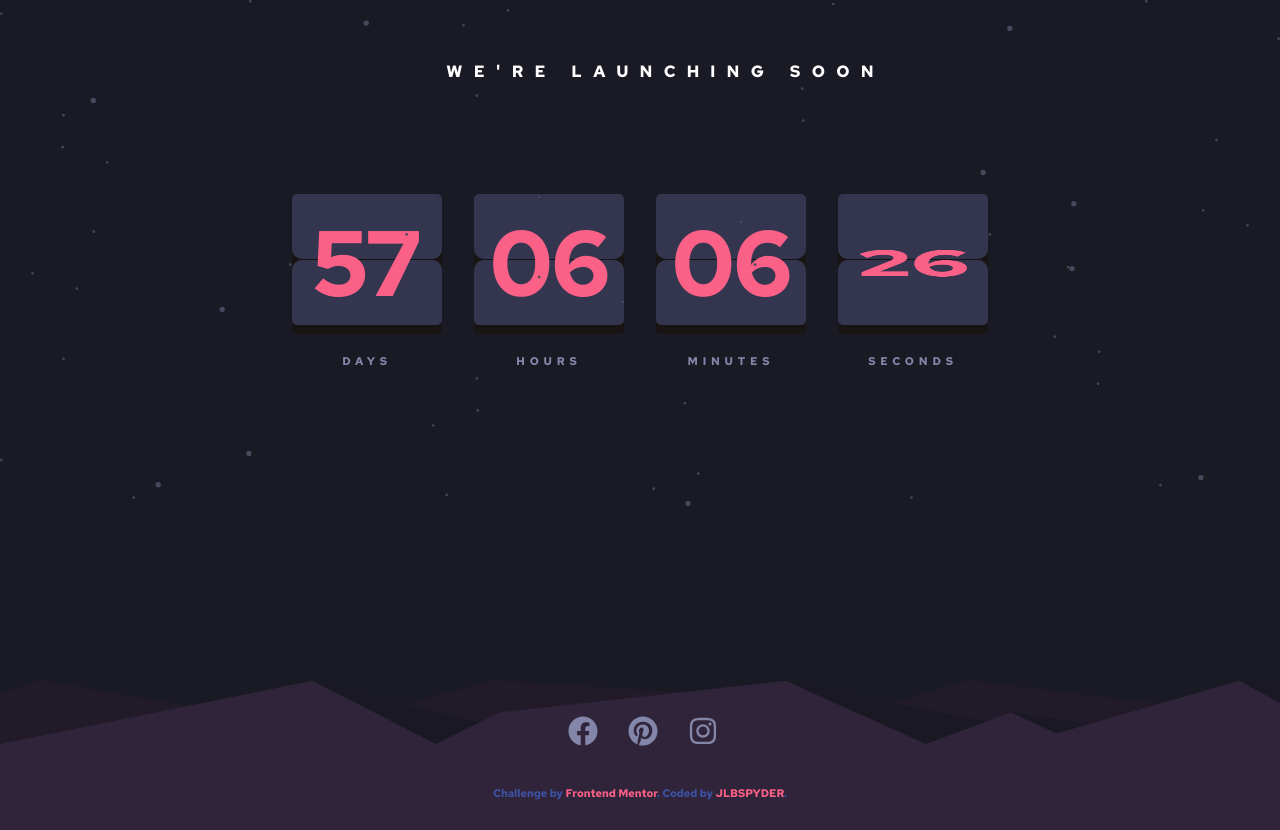
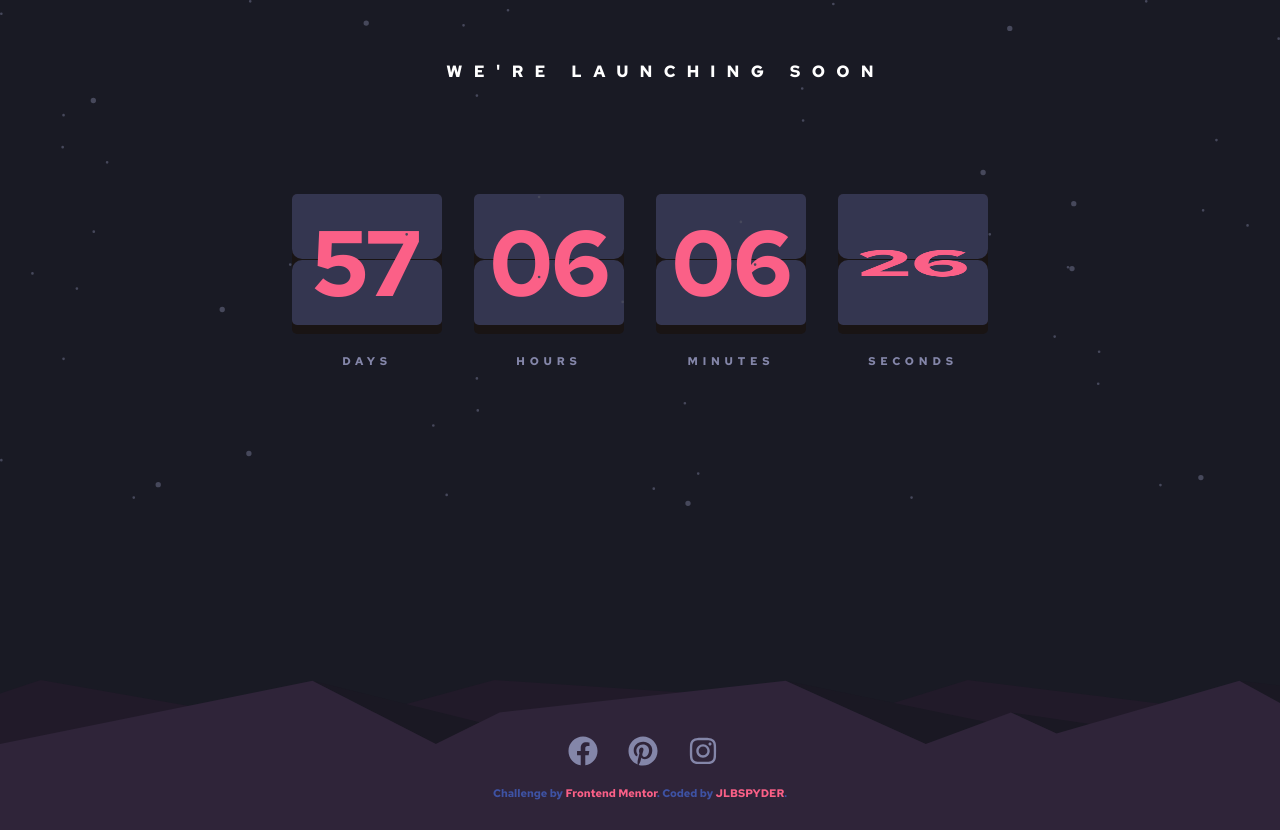
Before and after one commit to Jlbspyder/Contdown-Timer, a React (Vite) app: page / in a window 1280 px wide. Built offline with nearby package versions, Linux system fonts and the light colour scheme.

Commit message:
Update index.css

```diff
--- a/src/index.css
+++ b/src/index.css
@@ -111,7 +111,7 @@ h5 {
   display: flex;
   justify-content: center;
   position: absolute;
-  bottom: 50px;
+  bottom: 30px;
   left: 50%;
   transform: translateX(-40%);
   z-index: 90;
```
